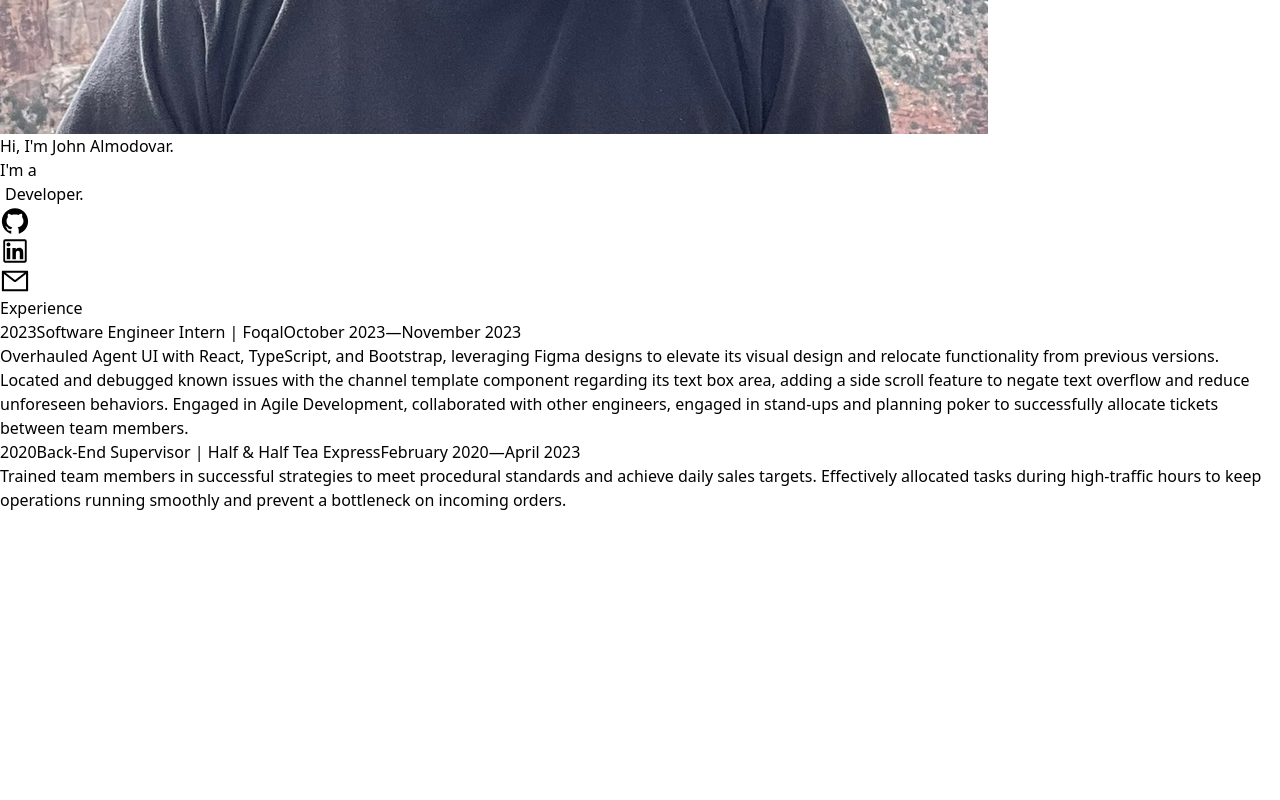
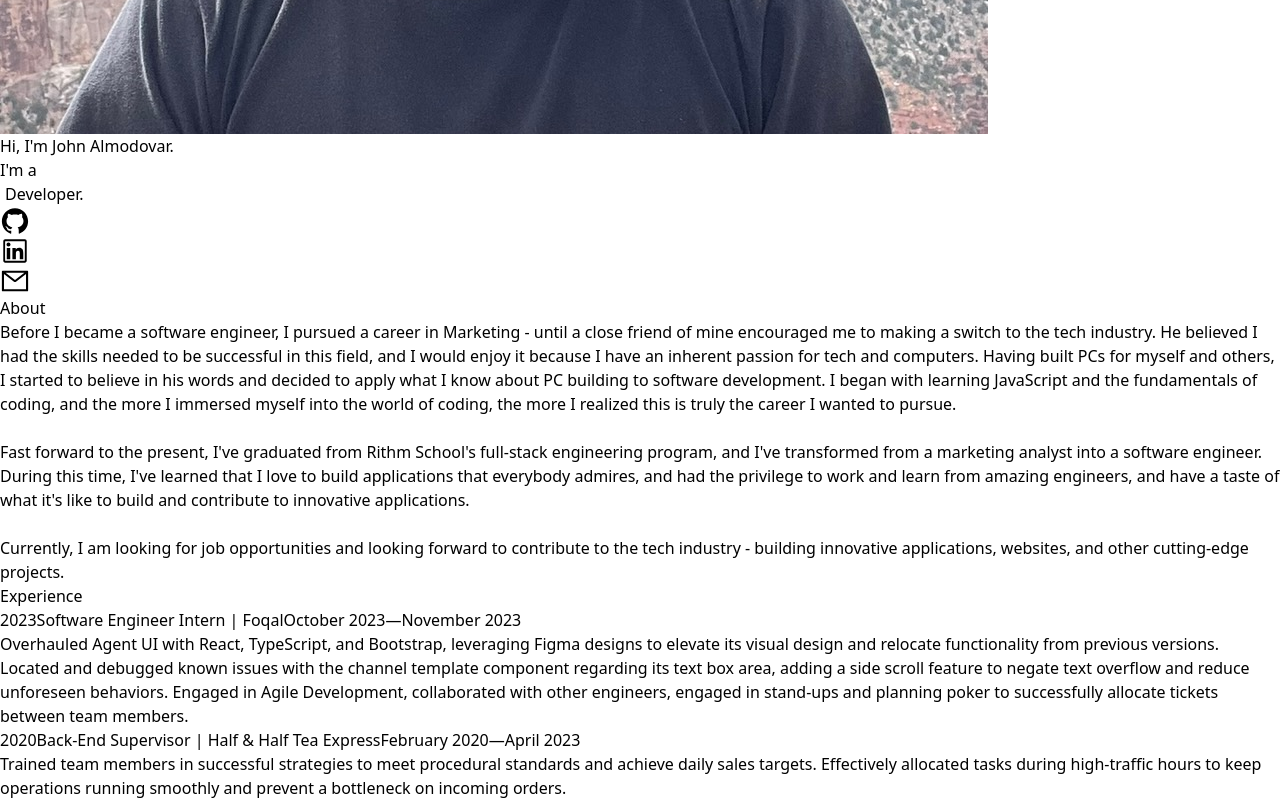
Before and after one commit to johnalmodovar/personal-portfolio-v2, a React (Vite) app: page / in a window 1280 px wide. Shown: the part 957-1757 px from the top of the page. Before the commit the page ends 1469 px from the top, so only its background shows below. Built offline with nearby package versions, Linux system fonts and the light colour scheme.

Commit message:
added About component

```diff
--- a/src/components/app/App.jsx
+++ b/src/components/app/App.jsx
@@ -1,5 +1,6 @@
 import Navbar from '../navbar/Navbar'
 import Main from '../main/Main'
+import About from '../about/About'
 import ExperienceList from '../experience/ExperienceList'
 
 function App() {
@@ -8,6 +9,7 @@ function App() {
     <div>
       <Navbar />
       <Main />
+      <About />
       <ExperienceList />
     </div>
   )
```
